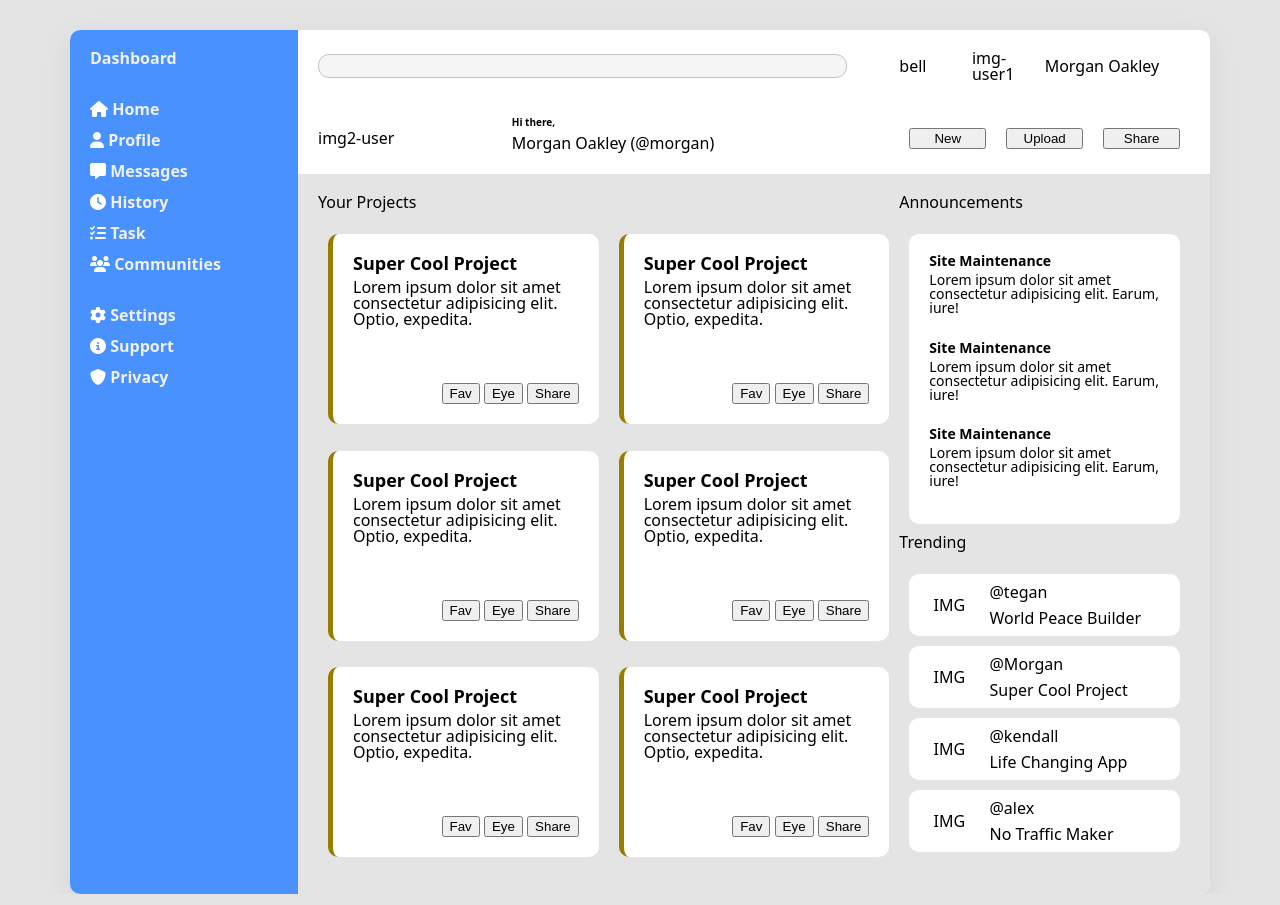
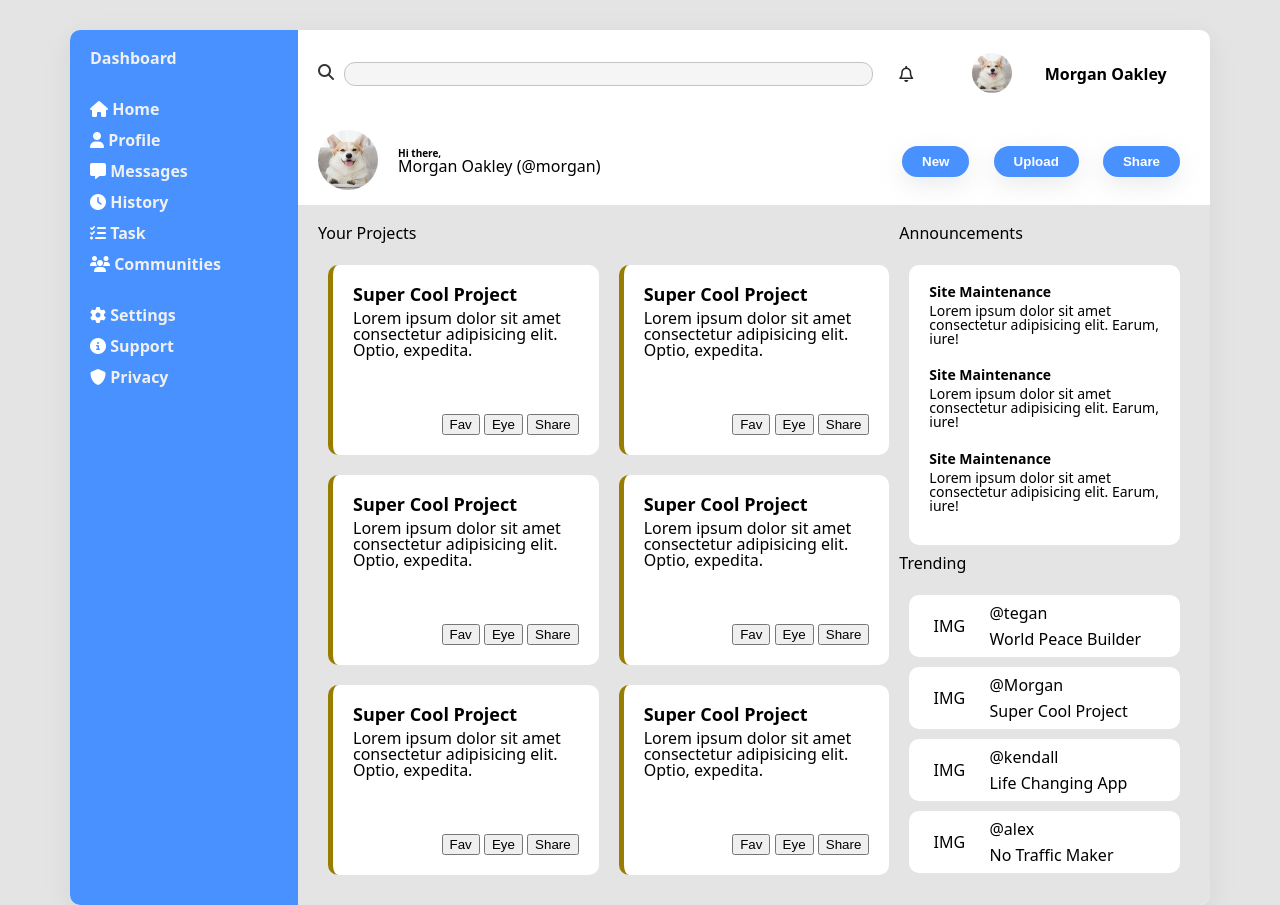
Before and after one commit to jvictormorais/admin-dashboard-odinproject, a plain HTML site: page index.html in a window 1280 px wide. Drawn offline with Linux system fonts and the light colour scheme.

Commit message:
User bar update

```diff
--- a/index.html
+++ b/index.html
@@ -63,18 +63,52 @@
       </div>
       <div class="user">
         <div class="firstbar">
-          <div class="searchbar"><input type="text" /></div>
-          <div class="bell">bell</div>
-          <div class="img-user1">img-user1</div>
+          <div class="searchbar">
+            <i
+              class="fa-solid fa-magnifying-glass"
+              id="magnify-icon"
+              style="color: #363636"
+            ></i
+            ><input type="text" />
+          </div>
+          <div class="bell">
+            <i class="fa-regular fa-bell" style="color: #242424"></i>
+          </div>
+          <div class="img-user1">
+            <img
+              class="user-profile-img"
+              src="./images/dog-avatar.jpg"
+              alt="avatar-img"
+            />
+          </div>
           <div class="username1">Morgan Oakley</div>
         </div>
         <div class="secondbar">
-          <div class="img2-user">img2-user</div>
-          <div class="welcome-msg">Hi there,</div>
-          <div class="username2">Morgan Oakley (@morgan)</div>
-          <button>New</button>
-          <button>Upload</button>
-          <button>Share</button>
+          <div class="section1">
+            <div class="img2-user">
+              <img
+                class="user-profile-img2"
+                src="./images/dog-avatar.jpg"
+                alt="avatar-img"
+              />
+            </div>
+
+            <div class="username2">
+              <div class="welcome-msg">Hi there,</div>
+              Morgan Oakley (@morgan)
+            </div>
+          </div>
+          <div class="btn-container">
+            <button>
+              <a href="./">New</a>
+            </button>
+            <button>
+              <a href="./">Upload</a>
+            </button>
+            <button>
+              <a href="./">Share</a>
+            </button>
+          </div>
         </div>
       </div>
       <div class="content">
--- a/style.css
+++ b/style.css
@@ -13,7 +13,7 @@ body {
 .container {
   display: grid;
   grid-template-columns: 1fr 4fr;
-  grid-template-rows: 1fr 5fr;
+  grid-template-rows: 1fr 4fr;
   font-family: system-ui, -apple-system, BlinkMacSystemFont, "Segoe UI", Roboto,
     Oxygen, Ubuntu, Cantarell, "Open Sans", "Helvetica Neue", sans-serif;
   box-shadow: rgba(149, 157, 165, 0.2) 0px 8px 24px;
@@ -66,8 +66,12 @@ a {
   grid-row: 1/2;
   display: grid;
   grid-template-columns: 8fr 1fr 1fr 2fr;
-  padding: 20px;
+  padding: 0 20px;
   align-items: center;
+}
+
+#magnify-icon {
+  margin-right: 10px;
 }
 
 .firstbar input {
@@ -78,13 +82,29 @@ a {
   height: 20px;
 }
 
+.username1 {
+  font-weight: bold;
+}
+
 .secondbar {
-  grid-row: 2/3;
-  display: grid;
-  grid-template-columns: 2fr 4fr 1fr 1fr 1fr;
-  grid-template-rows: 1fr 2fr;
+  display: flex;
+  justify-content: space-between;
   padding: 0 20px;
   align-items: center;
+}
+
+.user-profile-img {
+  object-fit: cover;
+  border-radius: 50%;
+  height: 40px;
+  width: 40px;
+}
+
+.user-profile-img2 {
+  object-fit: cover;
+  border-radius: 50%;
+  height: 60px;
+  width: 60px;
 }
 
 .img2-user,
@@ -96,18 +116,24 @@ a {
   margin: 0 10px;
 }
 
+.section1 {
+  display: flex;
+  align-items: center;
+  gap: 20px;
+}
 .welcome-msg {
-  grid-row: 1/2;
-  grid-column: 2/3;
   font-size: 10px;
   font-weight: 600;
-  margin-bottom: -15px;
 }
 
-.username2 {
-  grid-row: 2/3;
-  grid-column: 2/3;
-  margin-top: -15px;
+.btn-container button {
+  background-color: rgb(72, 145, 255);
+  color: white;
+  border: 0 solid;
+  font-weight: bold;
+  padding: 8px 20px;
+  border-radius: 20px;
+  box-shadow: rgba(149, 157, 165, 0.2) 0px 8px 24px;
 }
 
 /* User End */
```
Also changed, not shown: images/dog-avatar.jpg (added).
